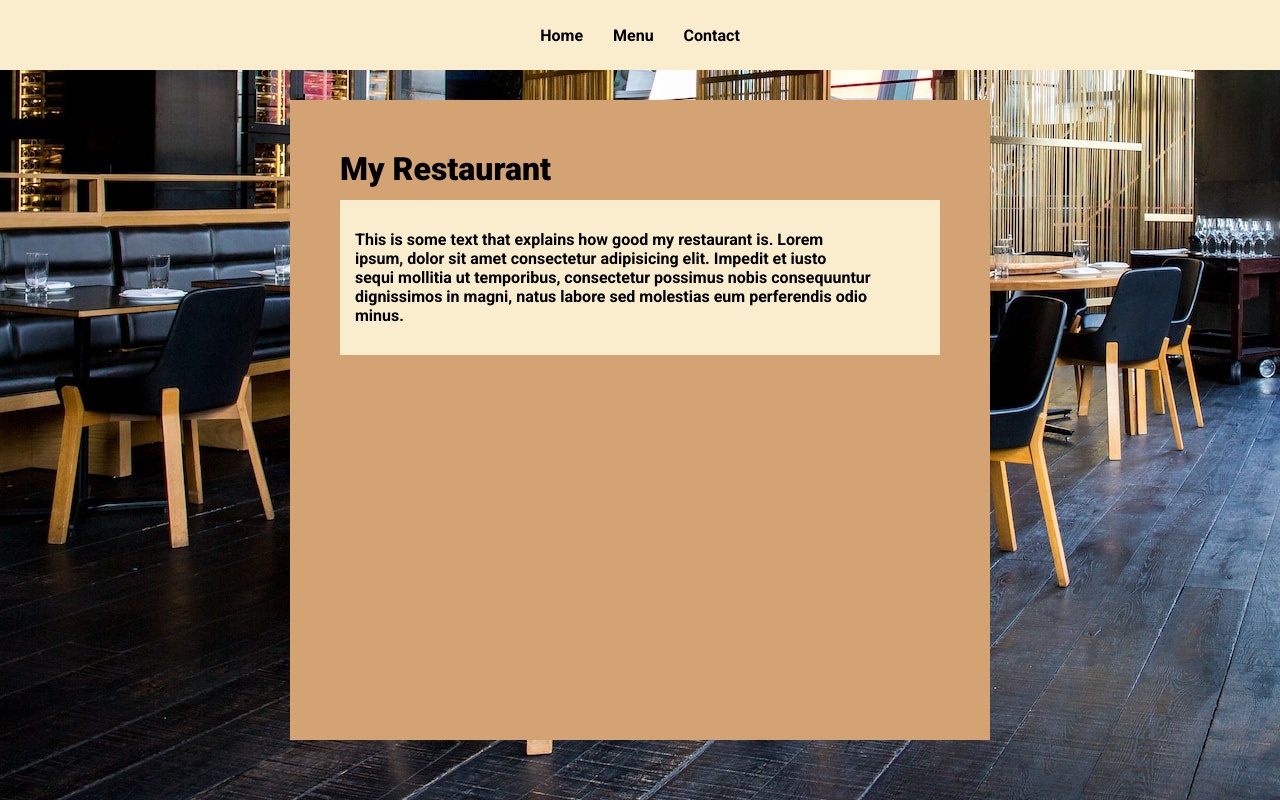
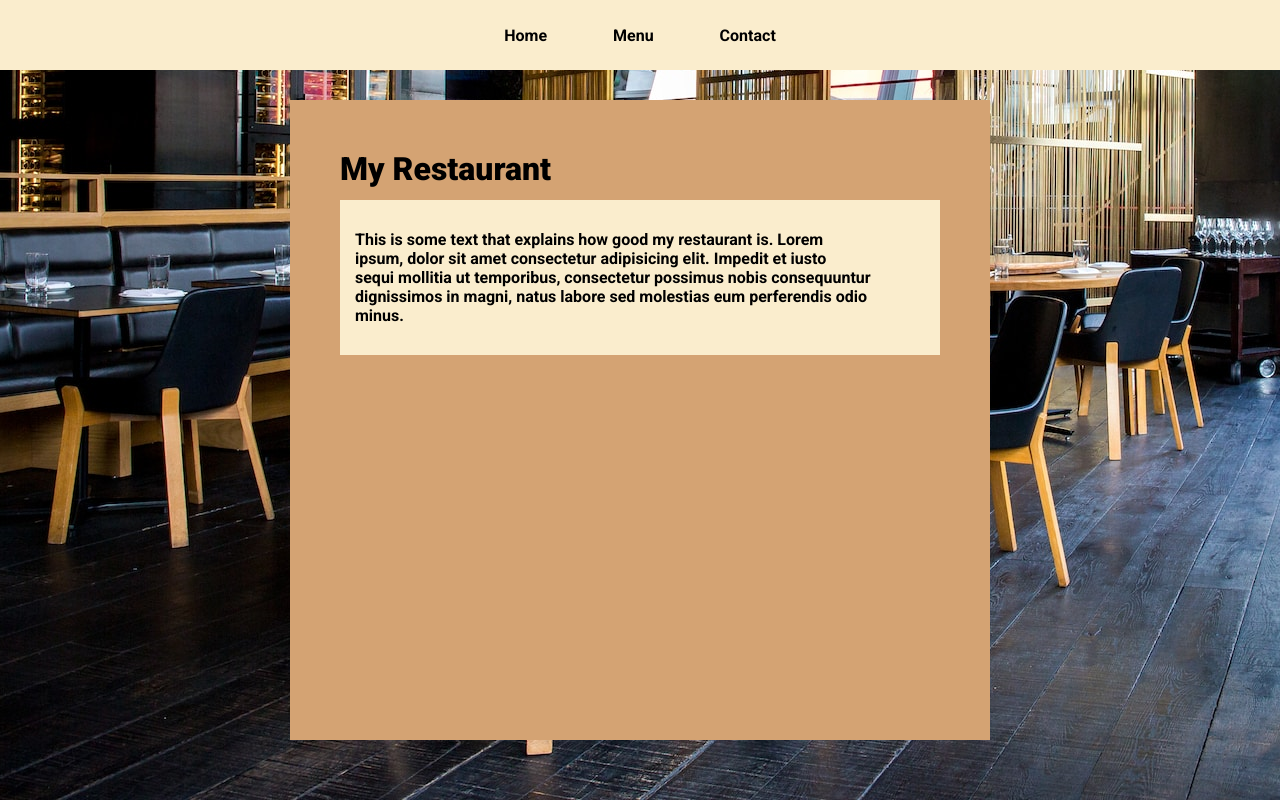
Before and after one commit to rubinimeri/restaurant-page, a website built with webpack: page dist/index.html in a window 1280 px wide. Built offline with nearby package versions, Linux system fonts and the light colour scheme; a web font is replaced by a local one.

Commit message:
More styling

```diff
--- a/src/style.css
+++ b/src/style.css
@@ -39,6 +39,16 @@ body {
     list-style: none;
     display: flex;
     gap: 30px;
+}
+.nav a {
+    padding: 8px 18px;
+    border-radius: 4px;
+}
+.nav a:hover {
+    background-color: #d4a373;
+}
+.nav a:active {
+    background-color: white;
 }
 
 /* Main */
```
Also changed, not shown: dist/main.js.
